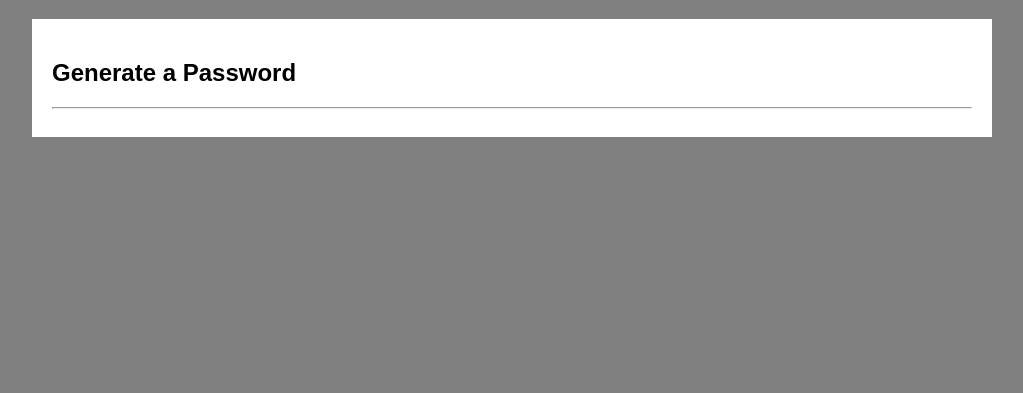
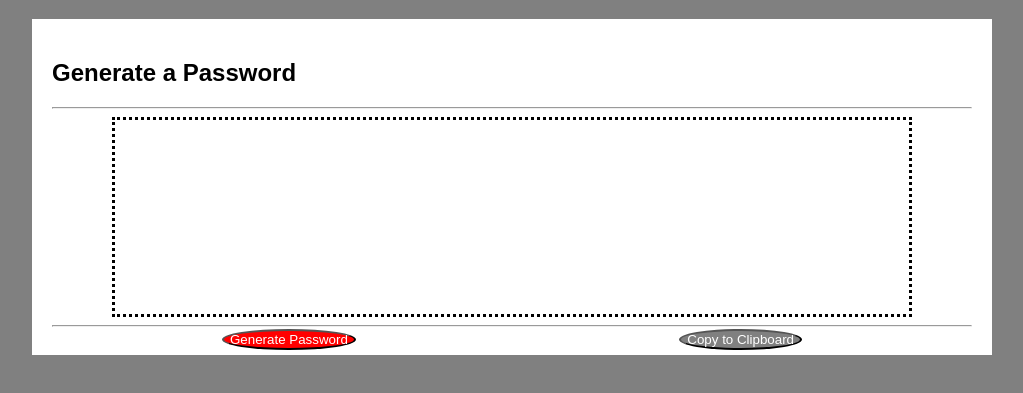
Before and after one commit to jmorales113/Homework3, a plain HTML site: page index.html in a window 1280 px wide. Shown: the part 61-454 px from the top of the page, without its empty margins (128-1151 px from the left). Drawn offline with Linux system fonts and the light colour scheme.

Commit message:
Added buttons and styled

```diff
--- a/index.html
+++ b/index.html
@@ -17,7 +17,22 @@
     <div class = "container">
         <h2>Generate a Password</h2>
         <hr />
+
+        <div class="rectangle">
+        </div>
+        <hr />
+
+        <div>
+            <button class ="button1">Generate Password</button>
+         </div>
+
+         <div>
+             <button class = "button2">Copy to Clipboard</button>
+         </div>
+
     </div>
+
+
 
 </body>
 </html>
--- a/style.css
+++ b/style.css
@@ -26,3 +26,33 @@ h2 {
     display: block;
     padding: 20px;
 }
+
+.rectangle {
+    height: 200px;
+    width: 800px;
+    background-color: white;
+    border-style: dotted;
+    max-width: 960px;
+    margin: auto;
+    display: block;
+
+  }
+
+  .button1 {
+      border-radius: 50%;
+      color: white;
+      background-color: red;
+      position: fixed;
+      left: 350px;
+      top: 390px;
+
+  }
+
+  .button2 {
+    border-radius: 50%;
+    color: white;
+    background-color: gray;
+    position: fixed;
+    right: 350px;
+    top: 390px
+  }
```
